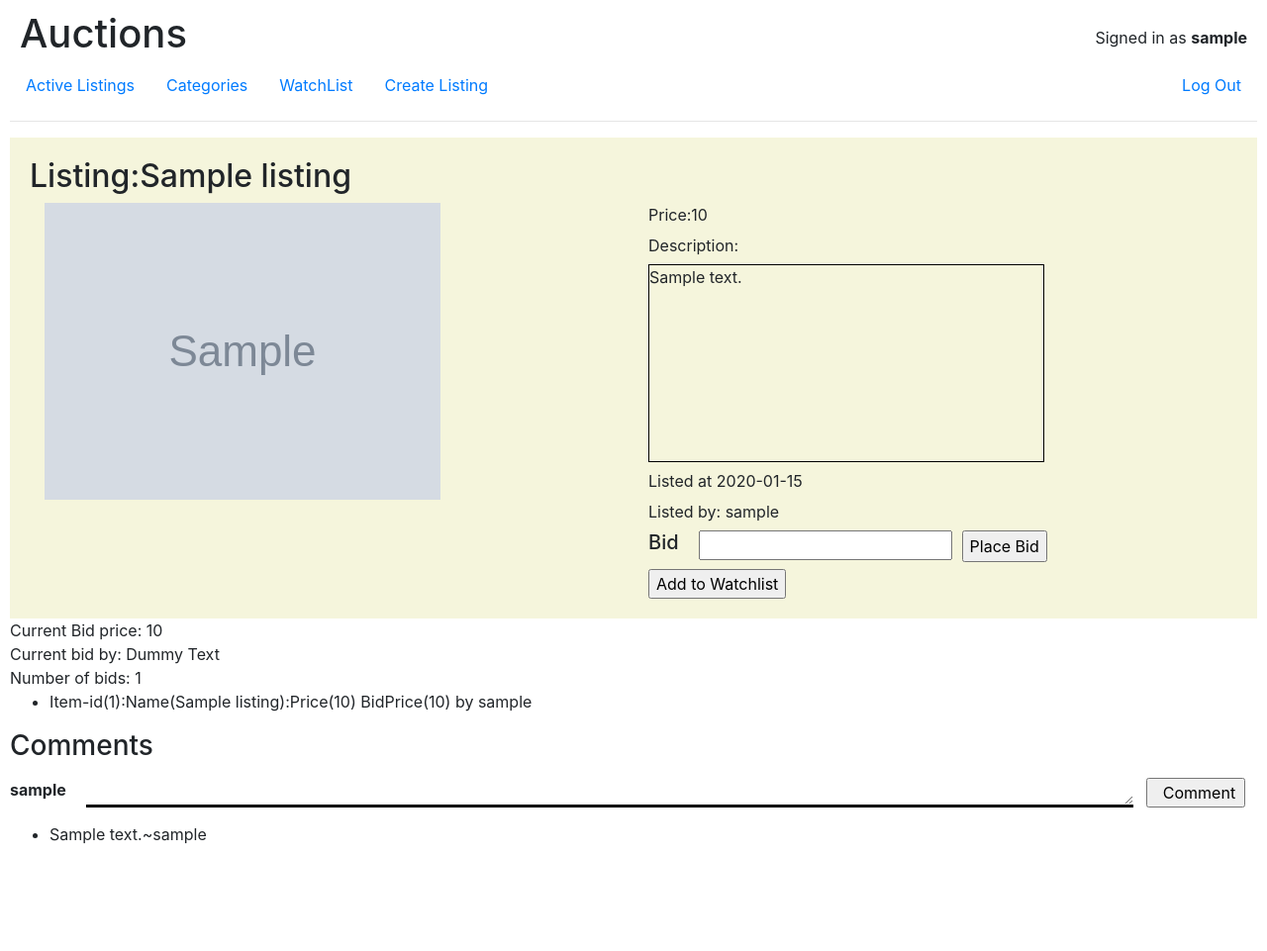
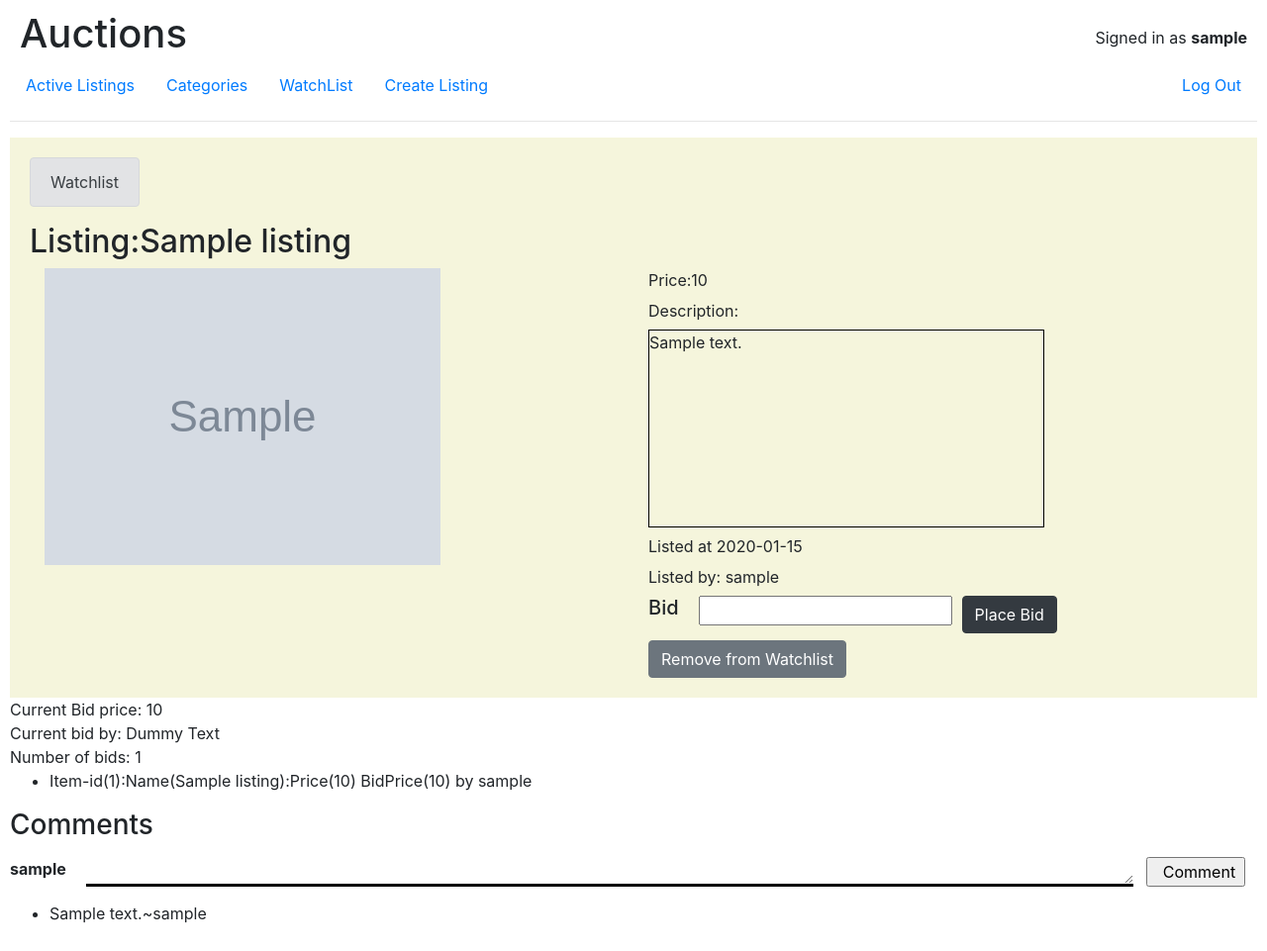
Before and after one commit to k2dums/commerce, a Django app: page /listing/1 in a window 1280 px wide. Shown: the whole page at 99% size. Before the commit the page ends 853 px from the top, so only its background shows below. Run offline with Django 3.2, Linux system fonts and the light colour scheme; a user stored in the database is signed in; tables that the repository leaves empty hold one stand-in row (values such as "Sample post"); grey boxes marked "Sample" are stand-in pictures; some libraries are stand-ins or nearby versions.

Commit message:
added remove_watchlist button when not in watchlist of user,added small userfeed to show in watchlist,chnaged the button style

```diff
--- a/auctions/templates/auctions/listing.html
+++ b/auctions/templates/auctions/listing.html
@@ -5,6 +5,11 @@
     <form action="{% url 'listing' listing.id %}" method="POST">
         {% csrf_token %}
         <div class="listed_item">
+        {% if listing in user.watchlist.all%}
+        <div class="alert alert-secondary" role="alert" style="display: inline-block;">
+            Watchlist
+          </div>
+        {% endif %}
         <div class="row listing_title">
             <span><h2>Listing:</h2></span>
             <span><h2>{{listing.name.capitalize}}</h2></span>
@@ -25,16 +30,21 @@
                     <div class="label_spacing">Listed at {{date}} {{time}}</div>
                     <div class="label_spacing">Listed by: {{listing.user}}</div>
                     </div>
-                    {% if user.is_authenticated %}
+
                     <div class="bidding_section">
                         <div class="row">
                             <span class="bid_label"><h5>Bid</h5></span><span><input type="number" name="bid_price" style="margin-right: 10px;"></span>
-                            <input type="submit" value="Place Bid" name="bid" >
+                            <input type="submit" class="btn btn-dark" value="Place Bid" name="bid" >
                         </div>
 
                     </div>
+                    {% if listing in user.watchlist.all %}
                     <div class="watchlist">
-                        <input type="submit" value="Add to Watchlist" name="watchlist">
+                        <input type="submit" class="btn btn-secondary" value="Remove from Watchlist" name="remove_watchlist">
+                    </div>
+                    {% else %}
+                    <div class="watchlist">
+                        <input type="submit" class="btn btn-secondary" value="Add to Watchlist" name="watchlist">
                     </div>
                     {% endif %}
                 </div>
```
